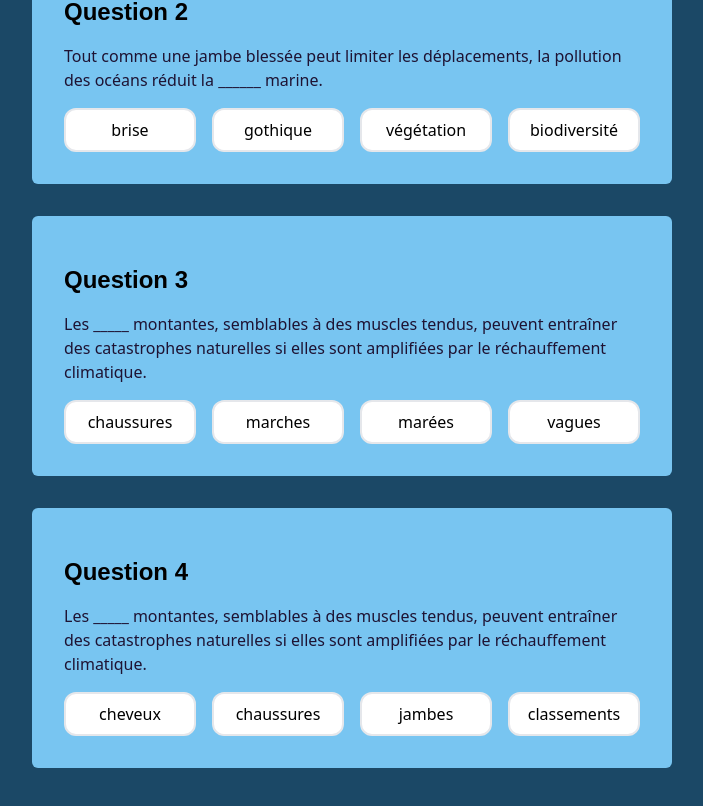
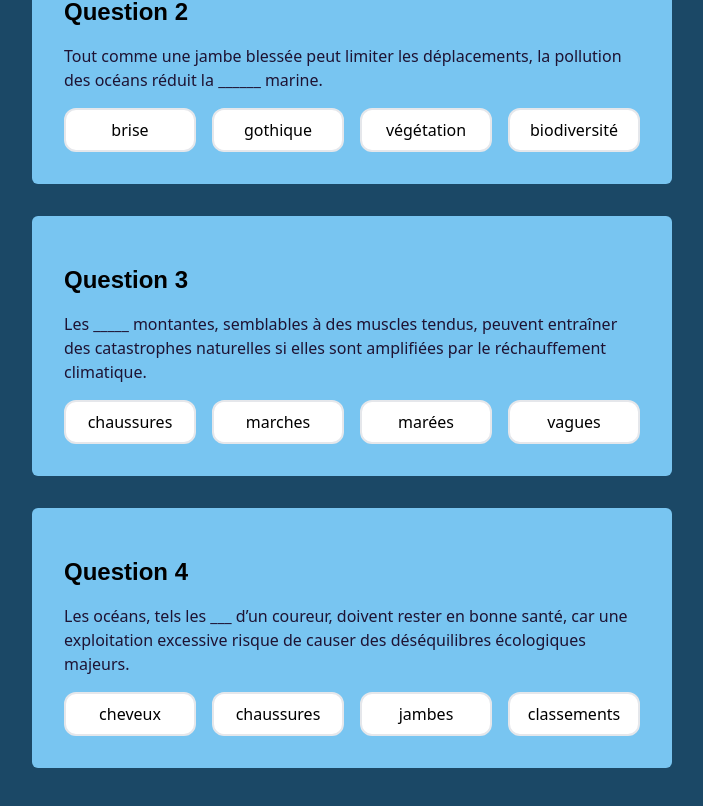
Before and after one commit to ErwanCoubret/nuit-de-l-info-2024, a Next.js app in the folder ndi2024/: page /game/minigames/legs in a window 1280 px wide. Shown: the part 424-1230 px from the top of the page, without its empty margins (288-991 px from the left). Built offline with nearby package versions, Linux system fonts and the light colour scheme.

Commit message:
Correc text

```diff
--- a/ndi2024/app/components/root/game/minigames/legs/Text.tsx
+++ b/ndi2024/app/components/root/game/minigames/legs/Text.tsx
@@ -4,9 +4,7 @@ import { useEffect, useState } from "react";
 import Question from "./Question";
 import Reponse from "./Reponse";
 
-const ModalENd = ({  resultMessage } :
-    { resultMessage: string }) => {
-
+const ModalENd = ({ resultMessage }: { resultMessage: string }) => {
 	useEffect(() => {
 		if (resultMessage.includes("Félicitations")) {
 			window.localStorage.setItem("legsFlag", "1");
@@ -25,17 +23,15 @@ const ModalENd = ({  resultMessage } :
 				</button>
 			) : (
 				<button
-							onClick={() =>
-								(window.location.href = "/game/main")
-							}
+					onClick={() => (window.location.href = "/game/main")}
 					className="mt-4 bg-green-500 text-white font-bold py-2 px-4 rounded"
 				>
 					Continuer
 				</button>
 			)}
 		</div>
-    )
-}
+	);
+};
 
 const Text = () => {
 	const [ans1, setAns1] = useState("");
@@ -126,7 +122,9 @@ const Text = () => {
 				<div className="bg-primary-300 w-full px-8 pt-2 pb-8 rounded-md">
 					<Question
 						questionNumber={4}
-						questionText="Les _____ montantes, semblables à des muscles tendus, peuvent entraîner des catastrophes naturelles si elles sont amplifiées par le réchauffement climatique."
+						questionText="Les océans, tels les ___ d’un coureur, doivent rester en bonne santé, car
+							une exploitation excessive risque de causer des déséquilibres écologiques
+							majeurs."
 					/>
 					<Reponse
 						ans={ans4}
@@ -153,9 +151,7 @@ const Text = () => {
 			)}
 
 			{/* Message des résultats */}
-			{resultMessage && (
-                <ModalENd resultMessage={resultMessage} />
-			)}
+			{resultMessage && <ModalENd resultMessage={resultMessage} />}
 		</div>
 	);
 };
```
Lines whose indentation alone changed are shown as unchanged.
